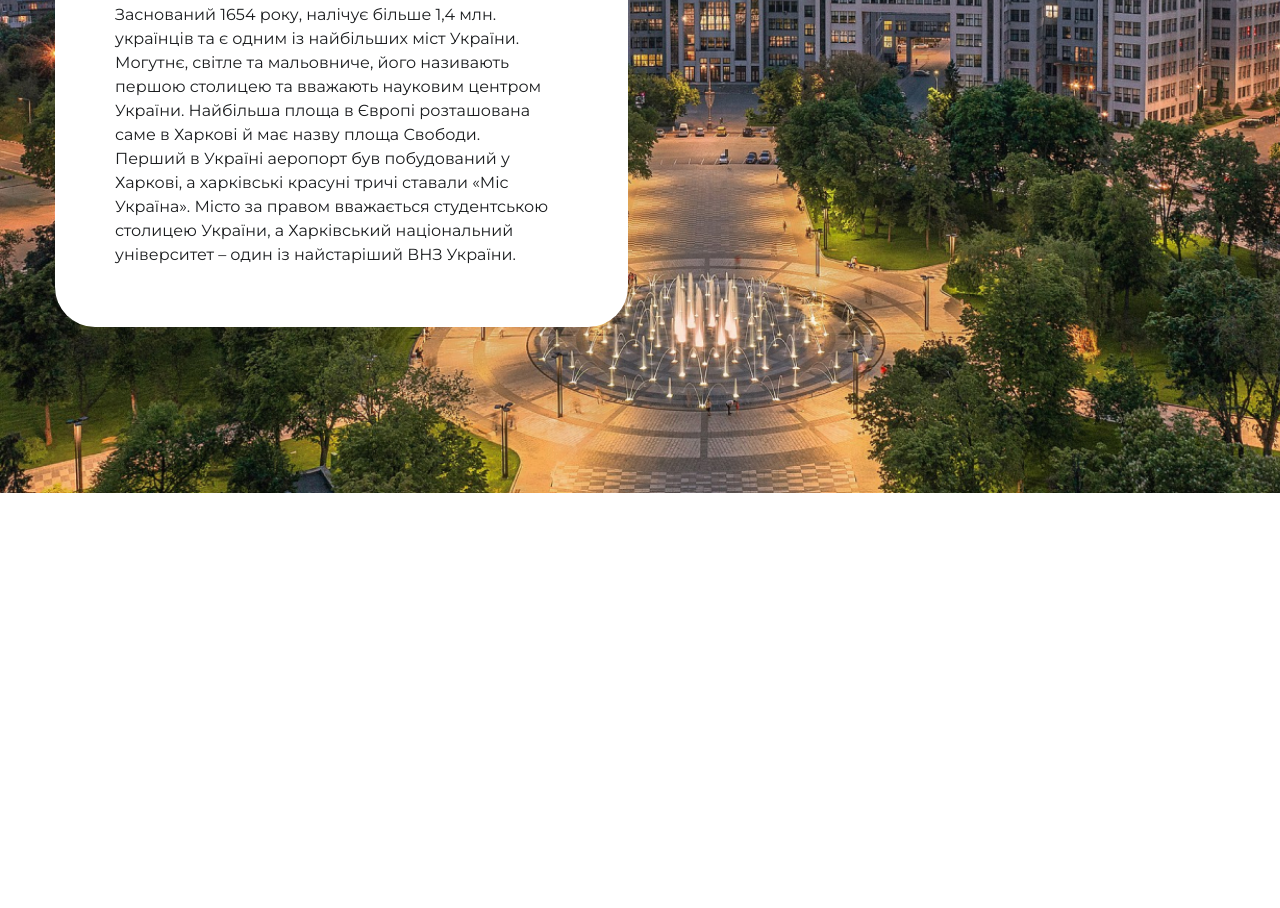
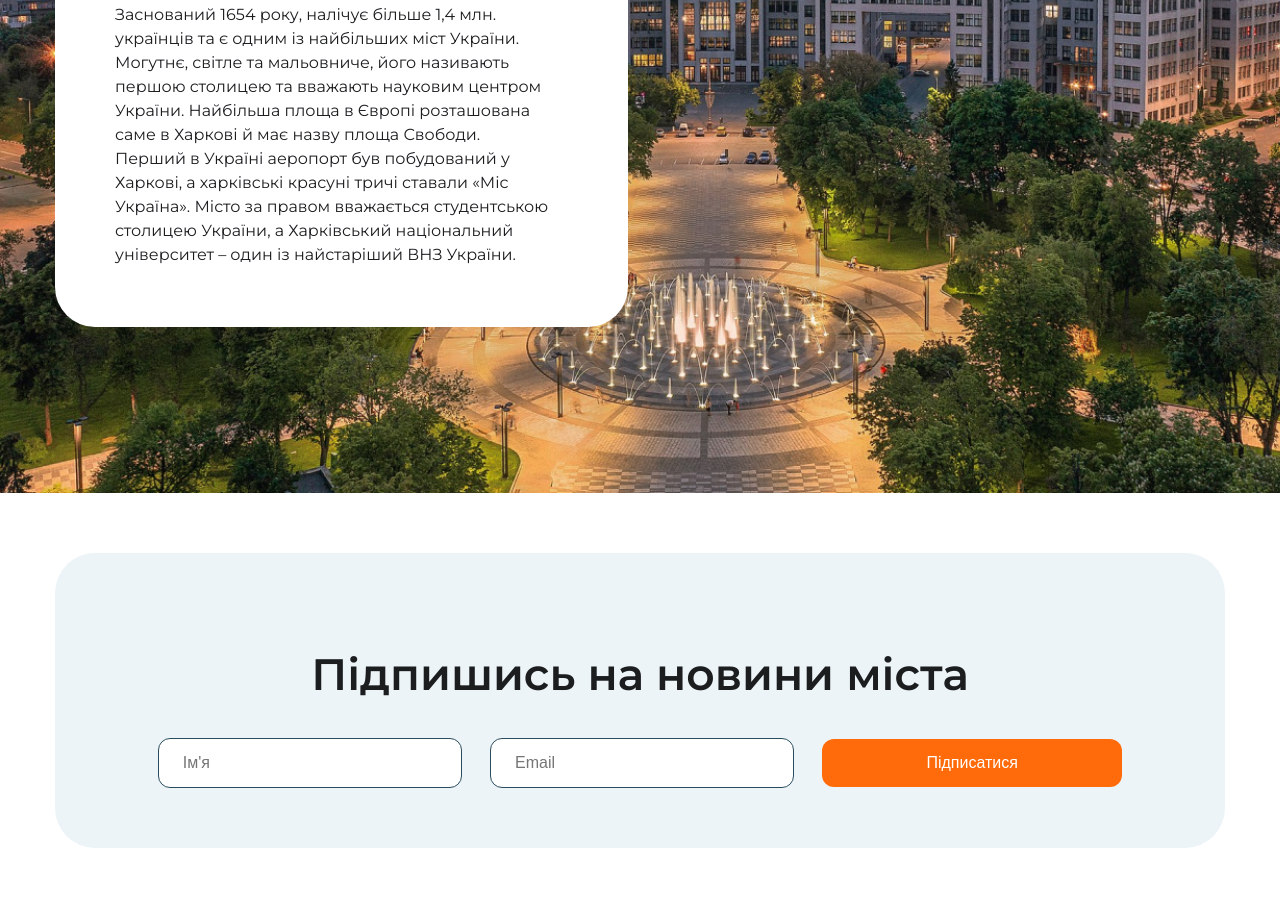
Before and after one commit to Ivan3777/my-city, a plain HTML site: page index.html in a window 1280 px wide. Shown: the part 307-1215 px from the top of the page. Before the commit the page ends 800 px from the top, so only its background shows below. Drawn offline with Linux system fonts and the light colour scheme.

Commit message:
done form

```diff
--- a/css/styles.css
+++ b/css/styles.css
@@ -51,3 +51,59 @@ body {
 .goit-logo {
   margin: 0px 0px 98px 0px;
 }
+
+.form-page {
+  padding: 60px 0px 60px 0px;
+}
+
+.form {
+  border-radius: 40px;
+  background: #ecf4f8;
+  width: 1170px;
+  margin: auto;
+  padding: 60px 100px 60px 100px;
+  box-sizing: border-box;
+  text-align: center;
+}
+
+.form-title {
+  color: #1b1d1f;
+
+  text-align: center;
+  font-size: 44px;
+  font-weight: 600;
+  line-height: 48px;
+
+  margin-bottom: 40px;
+}
+
+.form-field {
+  color: #1b1d1f;
+
+  font-size: 16px;
+  font-weight: 400;
+  line-height: 24px;
+
+  border-radius: 12px;
+  border: 1px solid #2b4c5c;
+  width: 304px;
+  padding: 12px 24px 12px 24px;
+  margin-right: 24px;
+
+  box-sizing: border-box;
+}
+
+.form-submit-btn {
+  color: #fff;
+
+  font-size: 16px;
+  font-weight: 400;
+  line-height: 24px;
+
+  border-radius: 12px;
+  background: #ff6b0a;
+  padding: 12px 24px 12px 24px;
+  width: 300px;
+  box-sizing: border-box;
+  border: none;
+}
--- a/index.html
+++ b/index.html
@@ -32,5 +32,28 @@
         </div>
       </div>
     </section>
+    <section class="form-page">
+      <form action="#" class="form" id="form" netlify>
+        <h2 class="form-title">Підпишись на новини міста</h2>
+        <input
+          type="text"
+          class="form-field"
+          id="user-name"
+          name="Ім'я корістувача"
+          placeholder="Ім'я"
+        />
+        <input
+          type="email"
+          class="form-field"
+          id="user-email"
+          name="Email користувача"
+          placeholder="Email"
+        />
+        <button class="form-submit-btn" id="form-submit-btn">
+          Підписатися
+        </button>
+      </form>
+    </section>
+    <script src="js/form.js"></script>
   </body>
 </html>
--- /dev/null
+++ b/js/form.js
@@ -0,0 +1,34 @@
+const userNameField = document.querySelector("#user-name");
+const userEmailField = document.querySelector("#user-email");
+const formSubmitBtn = document.querySelector("#form-submit-btn");
+const formContainer = document.querySelector("#form");
+
+formContainer.addEventListener("submit", function (e) {
+  e.preventDefault();
+});
+
+formSubmitBtn.addEventListener("click", function () {
+  const formData = new FormData(formContainer);
+
+  fetch("/", {
+    method: "POST",
+    headers: { "Content-Type": "application/x-www-form-urlencoded" },
+    body: new URLSearchParams(formData).toString(),
+  })
+    .then(function (response) {
+      if (response.ok) {
+        alert("Дякую що відправили форму");
+      } else {
+        alert("Помилка при відправці форми");
+      }
+    })
+    .catch(function (error) {
+      alert("Помилка при відправці форми: " + error.message);
+    });
+  // .then(function () {
+  //   alert("Дякую що відправили форму");
+  // })
+  // .catch(function () {
+  //   alert("Помилка при відправці форми");
+  // });
+});
```
